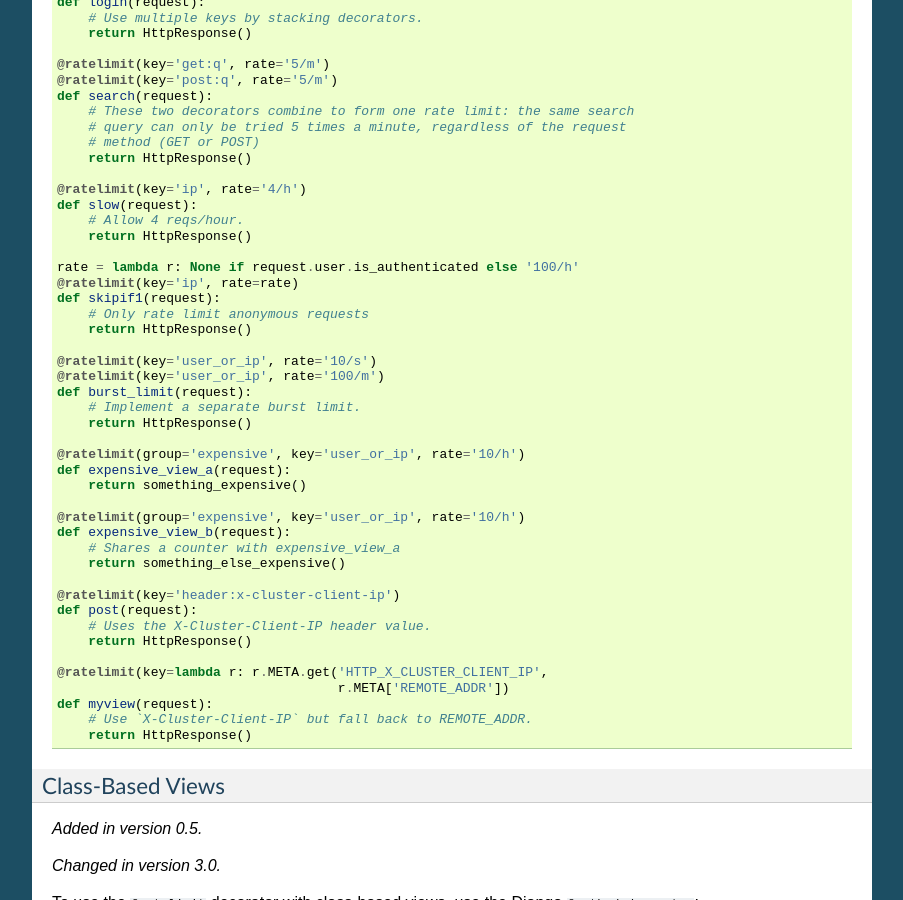
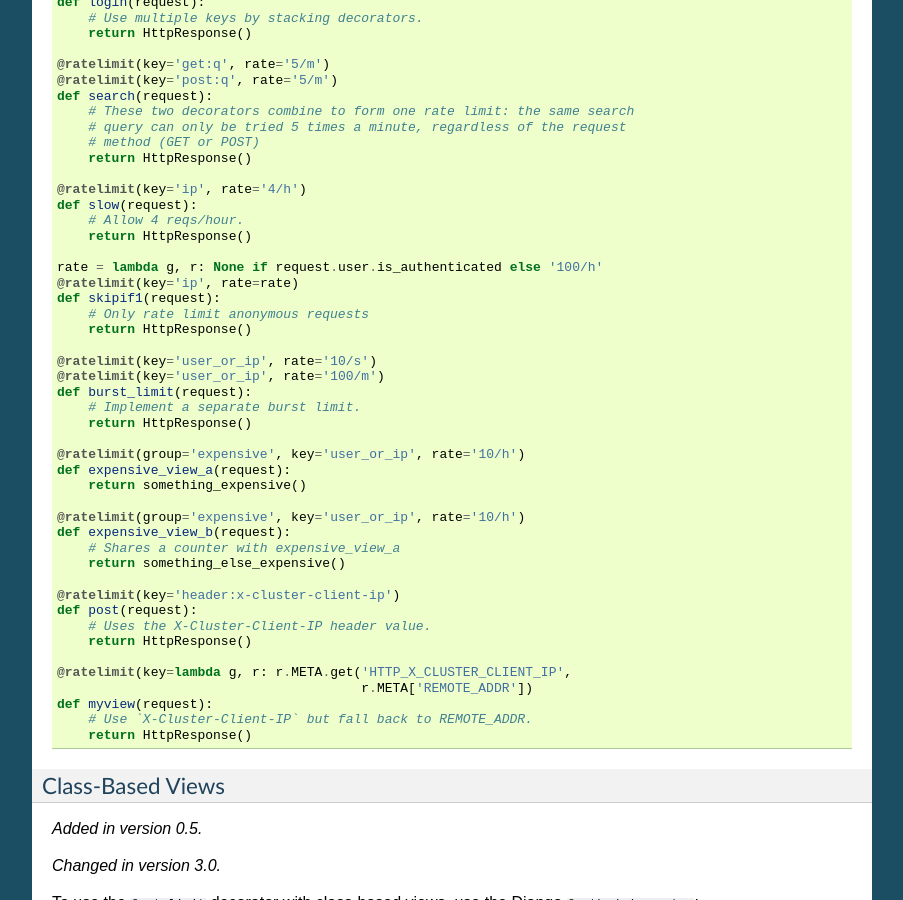
Before and after one commit to jsocol/django-ratelimit, a Sphinx documentation site: the page built from docs/usage.rst, in a window 1280 px wide and 900 px high, scrolled down 1343 px. Shown: the whole window, without its empty margins (198-1101 px from the left). Built offline with Sphinx 7.4.7, drawn with Linux system fonts in a browser that asks for light colours.

Commit message:
Add group arg to usage examples
The usage examples were missing the group arg that
is passed to callable rates and keys.

Fixes #182

```diff
--- a/docs/usage.rst
+++ b/docs/usage.rst
@@ -77,7 +77,7 @@ Examples
 --------
 
 
-::
+.. code-block:: python
 
     @ratelimit(key='ip', rate='5/m')
     def myview(request):
@@ -118,7 +118,7 @@ Examples
         # Allow 4 reqs/hour.
         return HttpResponse()
 
-    rate = lambda r: None if request.user.is_authenticated else '100/h'
+    rate = lambda g, r: None if request.user.is_authenticated else '100/h'
     @ratelimit(key='ip', rate=rate)
     def skipif1(request):
         # Only rate limit anonymous requests
@@ -144,8 +144,8 @@ Examples
         # Uses the X-Cluster-Client-IP header value.
         return HttpResponse()
 
-    @ratelimit(key=lambda r: r.META.get('HTTP_X_CLUSTER_CLIENT_IP',
-                                        r.META['REMOTE_ADDR'])
+    @ratelimit(key=lambda g, r: r.META.get('HTTP_X_CLUSTER_CLIENT_IP',
+                                           r.META['REMOTE_ADDR'])
     def myview(request):
         # Use `X-Cluster-Client-IP` but fall back to REMOTE_ADDR.
         return HttpResponse()
```
